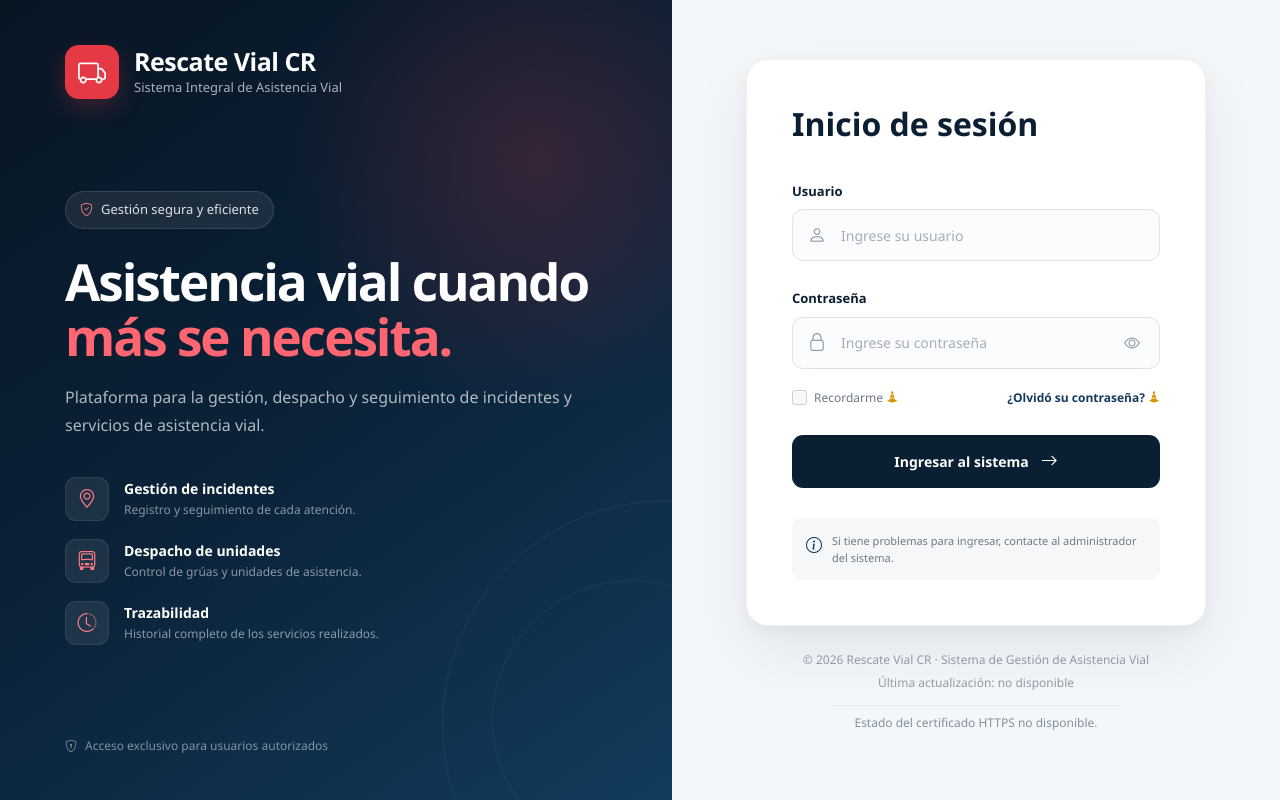
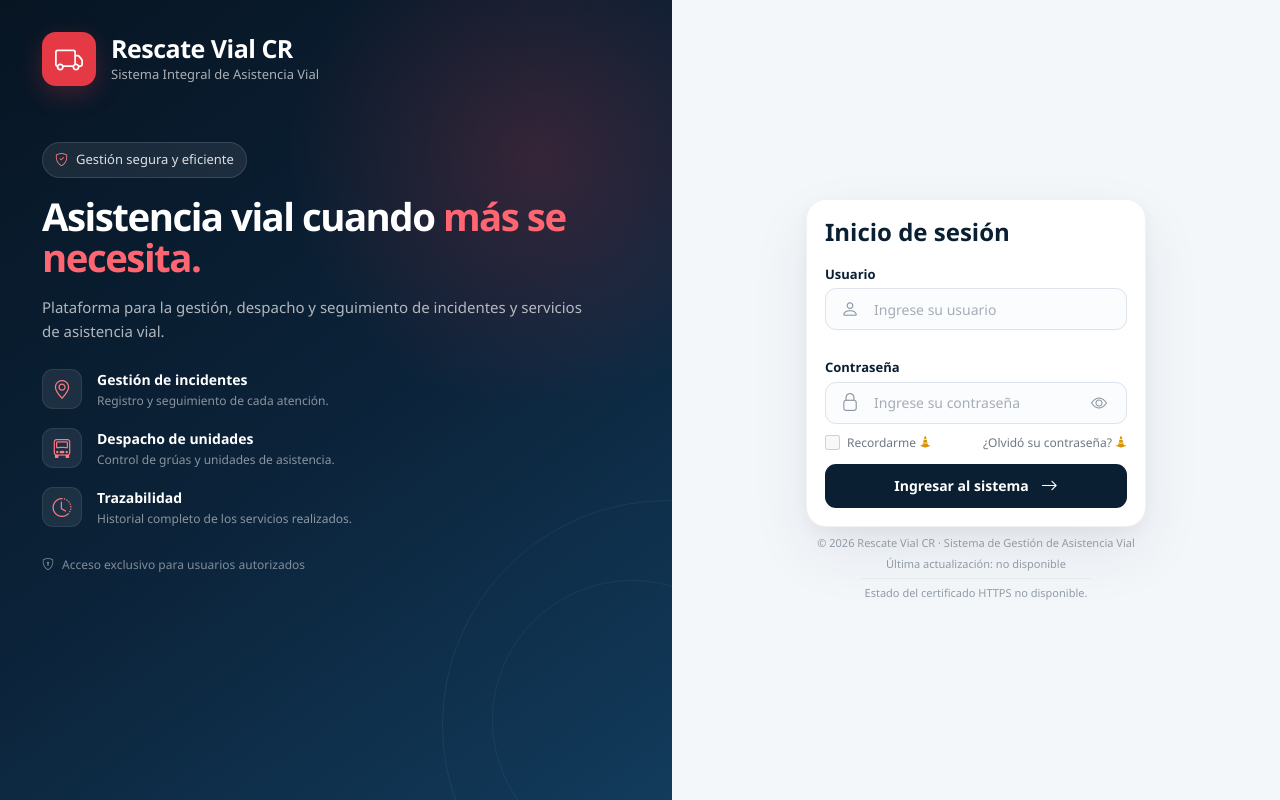
Before and after one commit to Jean8099324/Proyecto-Lenguaje-base-de-datos, a Spring app: page /auth/login in a window 1280 px wide. Run offline with Thymeleaf, Linux system fonts and the light colour scheme; the template is opened without the code that fills it, so the values that code supplies are empty; database files in the repository are not loaded.

Commit message:
Acomodo y cambios en el login

```diff
--- a/src/main/resources/static/css/certificate-expiry-alert.css
+++ b/src/main/resources/static/css/certificate-expiry-alert.css
@@ -167,11 +167,16 @@
 .login-footer .deployment-version {
     margin: 5px 0 0;
     color: #919ba5;
-    font-size: 12px;
+    font-size: 11px;
 }
 
 .login-footer + .certificate-status-footer {
-    font-size: 12px;
+    margin-top: 6px;
+    padding: 6px 4px 0;
+    color: #919ba5;
+    font-size: 11px;
+    line-height: 1.45;
+    text-align: center;
 }
 
 .about-academic-card {
--- a/src/main/resources/static/css/login.css
+++ b/src/main/resources/static/css/login.css
@@ -37,10 +37,11 @@ body {
 .login-info {
     position: relative;
     min-height: 100vh;
-    padding: 45px 65px;
+    padding: 32px 42px;
     display: flex;
     flex-direction: column;
-    justify-content: space-between;
+    justify-content: flex-start;
+    gap: 0;
     overflow: hidden;
     color: var(--white);
     background:
@@ -114,6 +115,7 @@ body {
 
 .welcome-content {
     max-width: 620px;
+    margin-top: clamp(48px, 7vh, 68px);
     position: relative;
     z-index: 2;
 }
@@ -122,13 +124,13 @@ body {
     display: inline-flex;
     align-items: center;
     gap: 8px;
-    padding: 8px 14px;
+    padding: 7px 12px;
     border-radius: 30px;
     background: rgba(255, 255, 255, 0.08);
     border: 1px solid rgba(255, 255, 255, 0.12);
     color: rgba(255, 255, 255, 0.85);
     font-size: 13px;
-    margin-bottom: 25px;
+    margin-bottom: 18px;
 }
 
 .welcome-label i {
@@ -136,11 +138,11 @@ body {
 }
 
 .welcome-content h2 {
-    font-size: clamp(38px, 4vw, 60px);
+    font-size: clamp(34px, 3vw, 48px);
     line-height: 1.08;
     font-weight: 700;
-    letter-spacing: -2px;
-    margin-bottom: 20px;
+    letter-spacing: -1.5px;
+    margin-bottom: 18px;
 }
 
 .welcome-content h2 span {
@@ -150,9 +152,9 @@ body {
 .welcome-content>p {
     max-width: 540px;
     color: rgba(255, 255, 255, 0.68);
-    font-size: 16px;
-    line-height: 1.7;
-    margin-bottom: 38px;
+    font-size: 15px;
+    line-height: 1.55;
+    margin-bottom: 26px;
 }
 
 .features {
@@ -167,9 +169,9 @@ body {
 }
 
 .feature>i {
-    flex: 0 0 44px;
-    width: 44px;
-    height: 44px;
+    flex: 0 0 40px;
+    width: 40px;
+    height: 40px;
     border-radius: 11px;
     display: flex;
     align-items: center;
@@ -200,6 +202,7 @@ body {
     display: flex;
     align-items: center;
     gap: 8px;
+    margin-top: 28px;
     color: rgba(255, 255, 255, 0.48);
     font-size: 12px;
     position: relative;
@@ -213,7 +216,7 @@ body {
 
 .login-form-section {
     min-height: 100vh;
-    padding: 40px;
+    padding: 20px;
     display: flex;
     flex-direction: column;
     align-items: center;
@@ -223,10 +226,10 @@ body {
 
 .login-card {
     width: 100%;
-    max-width: 460px;
+    max-width: 340px;
     background: var(--white);
-    padding: 45px;
-    border-radius: 22px;
+    padding: 18px;
+    border-radius: 20px;
     border: 1px solid rgba(11, 31, 51, 0.06);
     box-shadow:
         0 25px 60px rgba(11, 31, 51, 0.08),
@@ -238,7 +241,7 @@ body {
 }
 
 .form-header {
-    margin-bottom: 34px;
+    margin-bottom: 14px;
 }
 
 .form-header>span {
@@ -247,14 +250,14 @@ body {
     font-size: 11px;
     font-weight: 700;
     letter-spacing: 1.7px;
-    margin-bottom: 10px;
+    margin-bottom: 6px;
 }
 
 .form-header h2 {
     color: var(--primary);
-    font-size: 32px;
+    font-size: 24px;
     font-weight: 700;
-    margin-bottom: 8px;
+    margin-bottom: 3px;
 }
 
 .form-header p {
@@ -267,7 +270,7 @@ body {
     font-size: 13px;
     font-weight: 600;
     color: var(--primary);
-    margin-bottom: 8px;
+    margin-bottom: 4px;
 }
 
 .input-group-custom {
@@ -286,7 +289,7 @@ body {
 
 .input-group-custom input {
     width: 100%;
-    height: 52px;
+    height: 42px;
     padding: 0 48px;
     border: 1px solid var(--border);
     border-radius: 11px;
@@ -329,7 +332,7 @@ body {
     display: flex;
     justify-content: space-between;
     align-items: center;
-    margin: 20px 0 28px;
+    margin: 10px 0 12px;
     gap: 15px;
 }
 
@@ -349,10 +352,10 @@ body {
 }
 
 .forgot-password {
-    color: var(--primary-light);
+    color: var(--text-muted);
     text-decoration: none;
     font-size: 12px;
-    font-weight: 600;
+    font-weight: 400;
 }
 
 .forgot-password:hover {
@@ -366,7 +369,7 @@ body {
 
 .btn-login {
     width: 100%;
-    height: 53px;
+    height: 44px;
     border: 0;
     border-radius: 11px;
     background: var(--primary);
@@ -403,8 +406,8 @@ body {
     display: flex;
     align-items: flex-start;
     gap: 10px;
-    margin-top: 30px;
-    padding: 14px;
+    margin-top: 12px;
+    padding: 8px;
     border-radius: 10px;
     background: #f5f7f9;
     color: var(--text-muted);
@@ -422,10 +425,19 @@ body {
 }
 
 .login-footer {
-    margin-top: 25px;
+    margin-top: 8px;
     color: #919ba5;
-    font-size: 12px;
+    font-size: 11px;
     text-align: center;
+}
+
+.login-card .alert {
+    margin-bottom: 8px;
+    padding: 8px 12px;
+}
+
+.login-card .mb-3 {
+    margin-bottom: 10px !important;
 }
 
 
@@ -448,7 +460,7 @@ body {
     }
 
     .login-card {
-        max-width: 480px;
+        max-width: 340px;
     }
 
     .mobile-brand {
@@ -475,6 +487,7 @@ body {
 @media (max-width: 520px) {
     .login-form-section {
         min-height: 100vh;
+        min-height: 100svh;
         display: flex;
         flex-direction: column;
         padding: 0 20px 10px;
@@ -483,7 +496,7 @@ body {
 
     .login-card {
         min-height: 0;
-        flex: 1;
+        flex: 0 0 auto;
         max-width: none;
         padding: 16px 5px 8px;
         border: 0;
@@ -530,8 +543,8 @@ body {
     }
 
     .login-options {
-        align-items: flex-start;
-        flex-direction: column;
+        align-items: center;
+        flex-direction: row;
         gap: 8px;
         margin: 12px 0 16px;
     }
--- a/src/main/resources/static/js/certificate-expiry-alert.js
+++ b/src/main/resources/static/js/certificate-expiry-alert.js
@@ -14,7 +14,7 @@
 
     const stylesheet = document.createElement("link");
     stylesheet.rel = "stylesheet";
-    stylesheet.href = "/css/certificate-expiry-alert.css";
+    stylesheet.href = "/css/certificate-expiry-alert.css?v=20261126-2";
     document.head.appendChild(stylesheet);
 
     if (!aboutPanel) {
--- a/src/main/resources/templates/auth/login.html
+++ b/src/main/resources/templates/auth/login.html
@@ -14,8 +14,8 @@
     <link rel="stylesheet" href="https://cdn.jsdelivr.net/npm/bootstrap-icons@1.13.1/font/bootstrap-icons.min.css">
 
     <!-- CSS propio -->
-    <link rel="stylesheet" th:href="@{/css/login.css}">
-    <script defer th:src="@{/js/certificate-expiry-alert.js}"></script>
+    <link rel="stylesheet" th:href="@{/css/login.css(v=20261126-2)}">
+    <script defer th:src="@{/js/certificate-expiry-alert.js(v=20261126-3)}"></script>
 </head>
 
 <body>
@@ -195,17 +195,6 @@
 
                 </form>
 
-                <div class="support-message">
-
-                    <i class="bi bi-info-circle"></i>
-
-                    <p>
-                        Si tiene problemas para ingresar, contacte
-                        al administrador del sistema.
-                    </p>
-
-                </div>
-
             </div>
 
             <footer class="login-footer">
```
